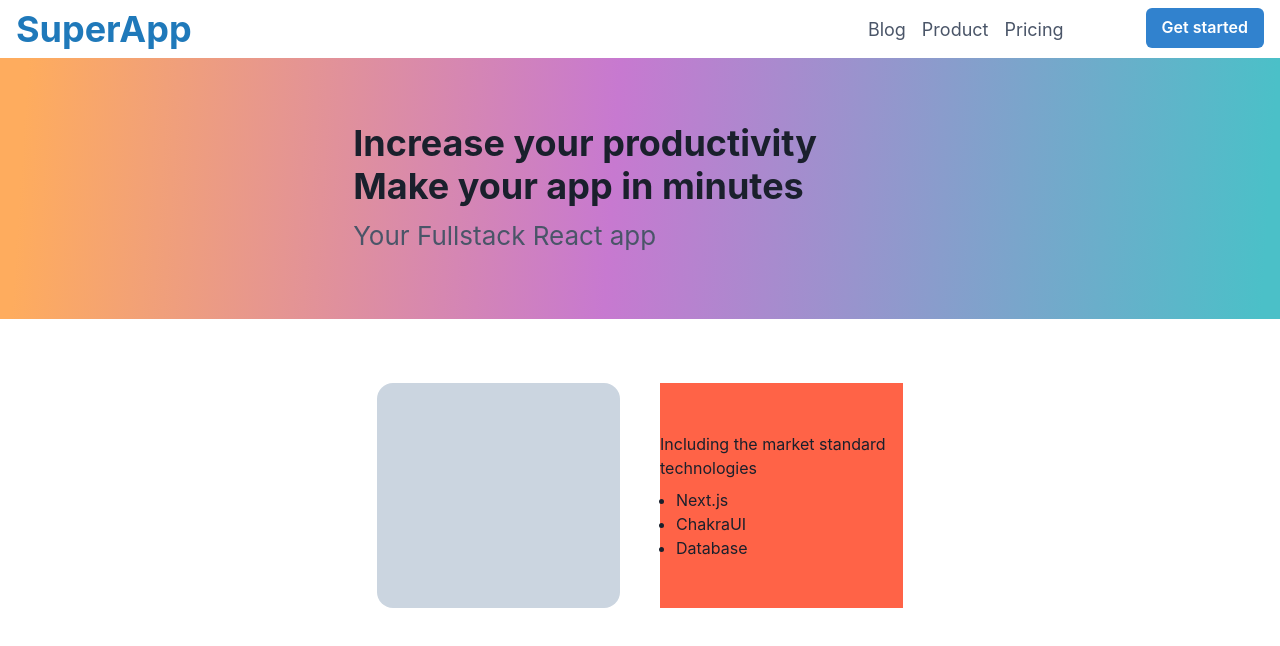
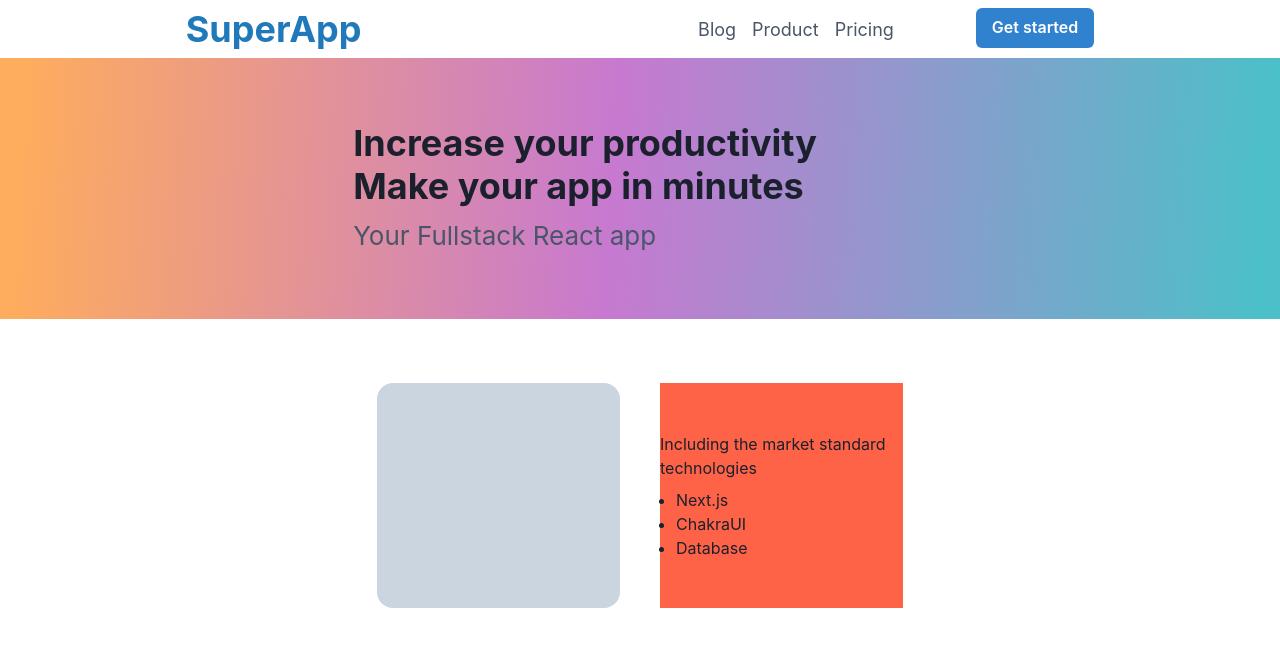
Before and after one commit to Lmarcdev/super-app, a Next.js app: page / in a window 1280 px wide. Shown: the top 646 px of the page. Built offline with nearby package versions, Linux system fonts and the light colour scheme.

Commit message:
footer-done

```diff
--- a/components/organisms/TopBar/TopBar.tsx
+++ b/components/organisms/TopBar/TopBar.tsx
@@ -1,11 +1,21 @@
 import React from "react"
-import { Flex, HStack, Link, Text } from "@chakra-ui/layout"
+import { Flex, HStack, Text } from "@chakra-ui/layout"
 import { Button } from "@chakra-ui/react"
 import { MenuItem } from "../../molecules/MenuItem/MenuItem"
 
-
 export const TopBar = () => (
-    <Flex w="100%" flexDirection="row" alignContent="center" p="8px 16px">
+  <Flex
+    w="100%"
+    flexDirection="row"
+    alignContent="center"
+    p="8px 16px"
+    justifyContent="center"
+  >
+    <Flex
+      w={["100%", "100%", "100%", "90ch"]}
+      flexDirection="row"
+      alignContent="center"
+    >
       <Text
         fontSize="36px"
         fontWeight="bold"
@@ -26,4 +36,5 @@ export const TopBar = () => (
         </Button>
       </Flex>
     </Flex>
+  </Flex>
 )
```
Also changed, not shown: components/organisms/LandingFooter/LandingFooter.tsx (+11 -2 lines). Lines whose indentation alone changed are shown as unchanged.
